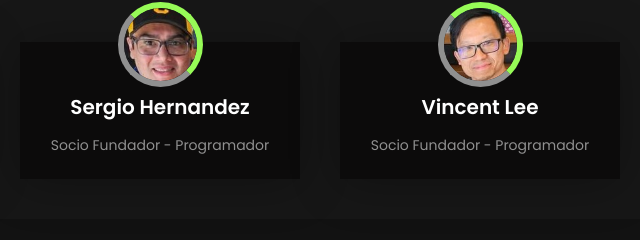
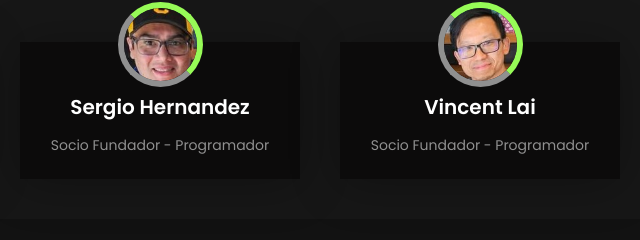
Before and after one commit to BoomSports/BoomSportsOnline, a plain HTML site: page index.html in a window 1280 px wide. Shown: the part 2650-2890 px from the top of the page, 640-1280 px from the left. Drawn offline with nearby package versions, Linux system fonts and the light colour scheme.

Commit message:
Update index.html

```diff
--- a/index.html
+++ b/index.html
@@ -201,7 +201,7 @@
             </div>
 			<div class="box">
                 <img src="images/VL.jpg" alt="">
-                <h3>Vincent Lee</h3>
+                <h3>Vincent Lai</h3>
                 <p>Socio Fundador - programador</p>
                 <!--<div class="stars">
                     <i class="fas fa-star"></i>
```
